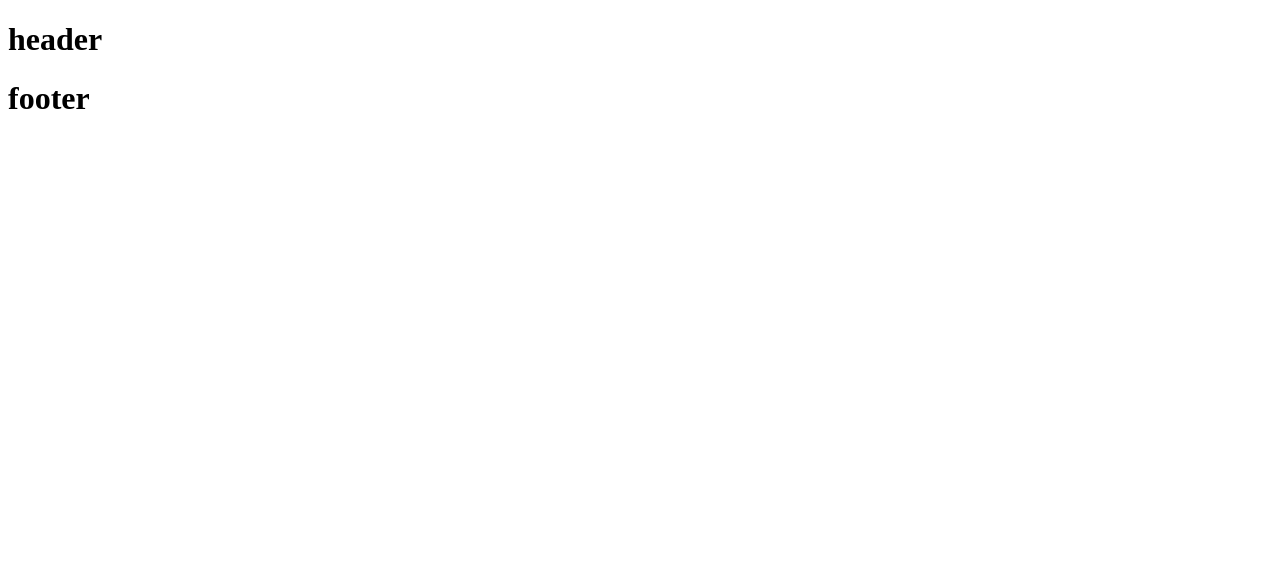
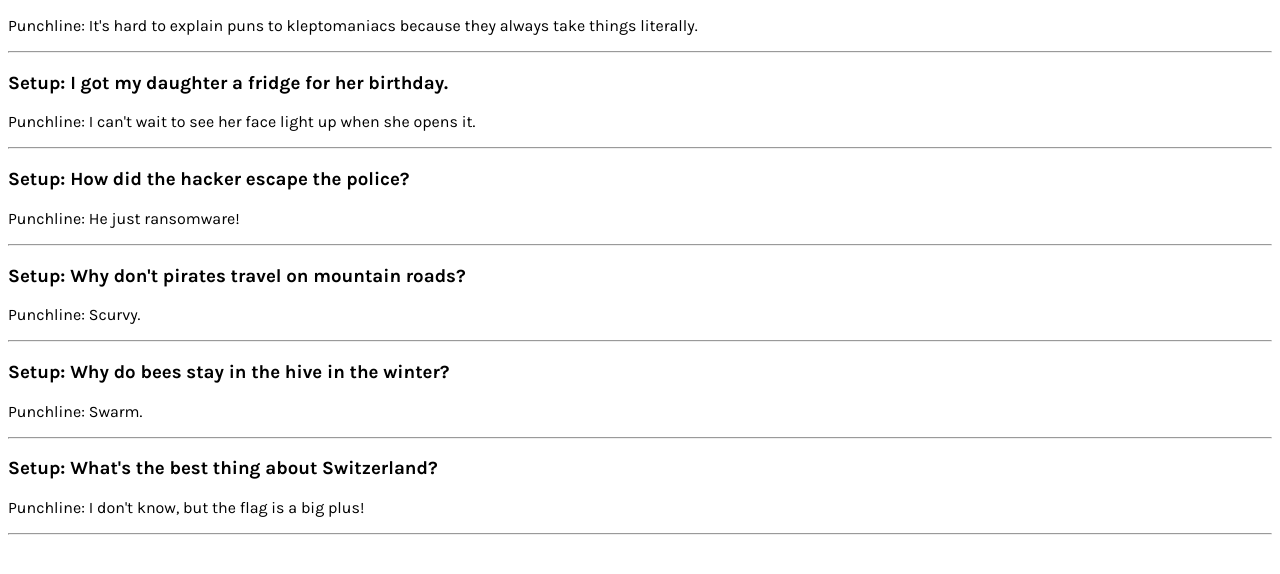
Before and after one commit to ramezwy5/react-scrimba-course, a React (Vite) app: page / in a window 1280 px wide. Shown: the top 574 px of the page. Built offline with nearby package versions, Linux system fonts and the light colour scheme.

Commit message:
propTypes

```diff
--- a/index.html
+++ b/index.html
@@ -2,8 +2,9 @@
 <html lang="en">
   <head>
     <meta charset="UTF-8" />
-    <link rel="icon" type="image/svg+xml" href="/vite.svg" />
-    <meta name="viewport" content="width=device-width, initial-scale=1.0" />
+    <link rel="preconnect" href="https://fonts.googleapis.com">
+    <link rel="preconnect" href="https://fonts.gstatic.com" crossorigin>
+    <link href="https://fonts.googleapis.com/css2?family=Karla:wght@400;700&display=swap" rel="stylesheet"><meta name="viewport" content="width=device-width, initial-scale=1.0" />
     <title>React Conditions</title>
   </head>
   <body>
--- /dev/null
+++ b/public/components/Joke.jsx
@@ -0,0 +1,17 @@
+// propTypes
+
+import PropTypes from "prop-types"
+
+export default function Joke(props) {
+    Joke.propTypes = {
+        setup: PropTypes.string.isRequired,
+        punchline: PropTypes.string.isRequired,
+    }
+    return (
+        <div>
+            {props.setup && <h3>Setup: {props.setup}</h3>}
+            <p>Punchline: {props.punchline}</p>
+            <hr />
+        </div>
+    )
+}
--- a/src/App.jsx
+++ b/src/App.jsx
@@ -2,14 +2,38 @@
 import './style.css'
 
 //components
-import Header from '../public/components/Header'
-import Footer from '../public/components/Footer'
+// import Header from '../public/components/Header'
+// import Footer from '../public/components/Footer'
+import Joke from '../public/components/Joke'
 
 function App() {
   return (
     <div className='container'>
-      <Header />
-      <Footer />
+      {/* <Header /> */}
+      <Joke
+        punchline="It's hard to explain puns to kleptomaniacs because they always take things literally."
+      />
+      <Joke
+        setup="I got my daughter a fridge for her birthday."
+        punchline="I can't wait to see her face light up when she opens it."
+      />
+      <Joke
+        setup="How did the hacker escape the police?"
+        punchline="He just ransomware!"
+      />
+      <Joke
+        setup="Why don't pirates travel on mountain roads?"
+        punchline="Scurvy."
+      />
+      <Joke
+        setup="Why do bees stay in the hive in the winter?"
+        punchline="Swarm."
+      />
+      <Joke
+        setup="What's the best thing about Switzerland?"
+        punchline="I don't know, but the flag is a big plus!"
+      />
+      {/* <Footer /> */}
     </div>
   )
 }
--- a/src/style.css
+++ b/src/style.css
@@ -0,0 +1,7 @@
+* {
+    box-sizing: border-box;
+}
+
+body {
+    font-family: "Karla", sans-serif;
+}
```
